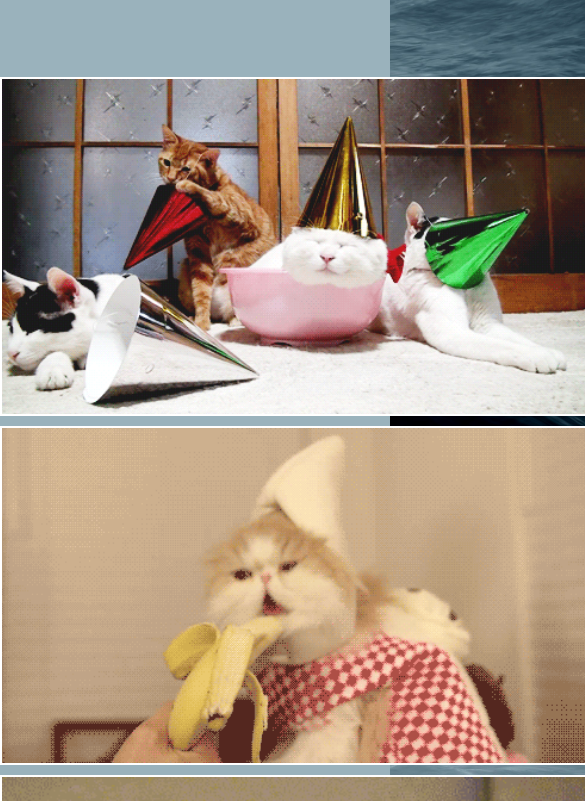
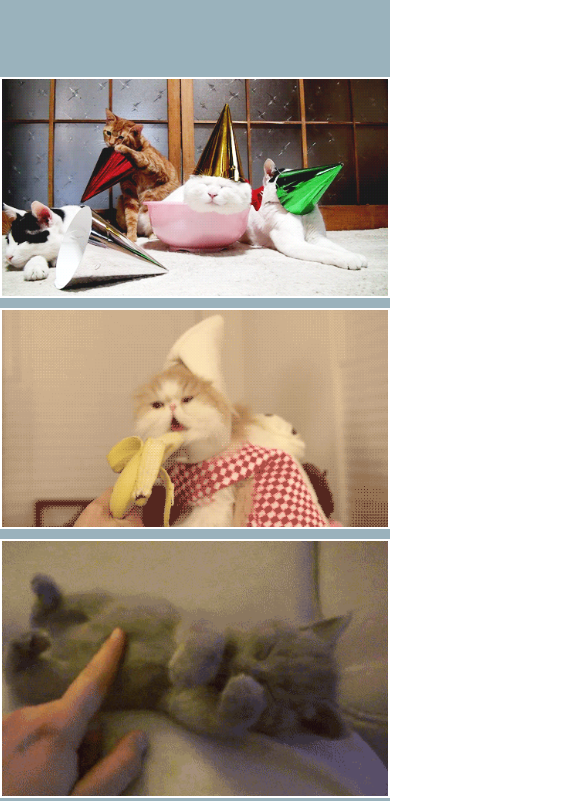
Before and after one commit to kalinwood/emma19, a plain HTML site: page index.html in a window 390 px wide. Shown: the part 1191-1992 px from the top of the page, 585 px wide, since content can reach past the window. Drawn offline with Linux system fonts and the light colour scheme.

Commit message:
made gifs work on  mobile

```diff
--- a/css/screen.css
+++ b/css/screen.css
@@ -122,7 +122,8 @@ a:hover {
 
 .cats {
 	border: 2px solid #fff;
-	min-width: 600px;
+	width: 600px;
+	max-width: 100%;
 	display: block;
 	margin: 10px auto;
 }
```
